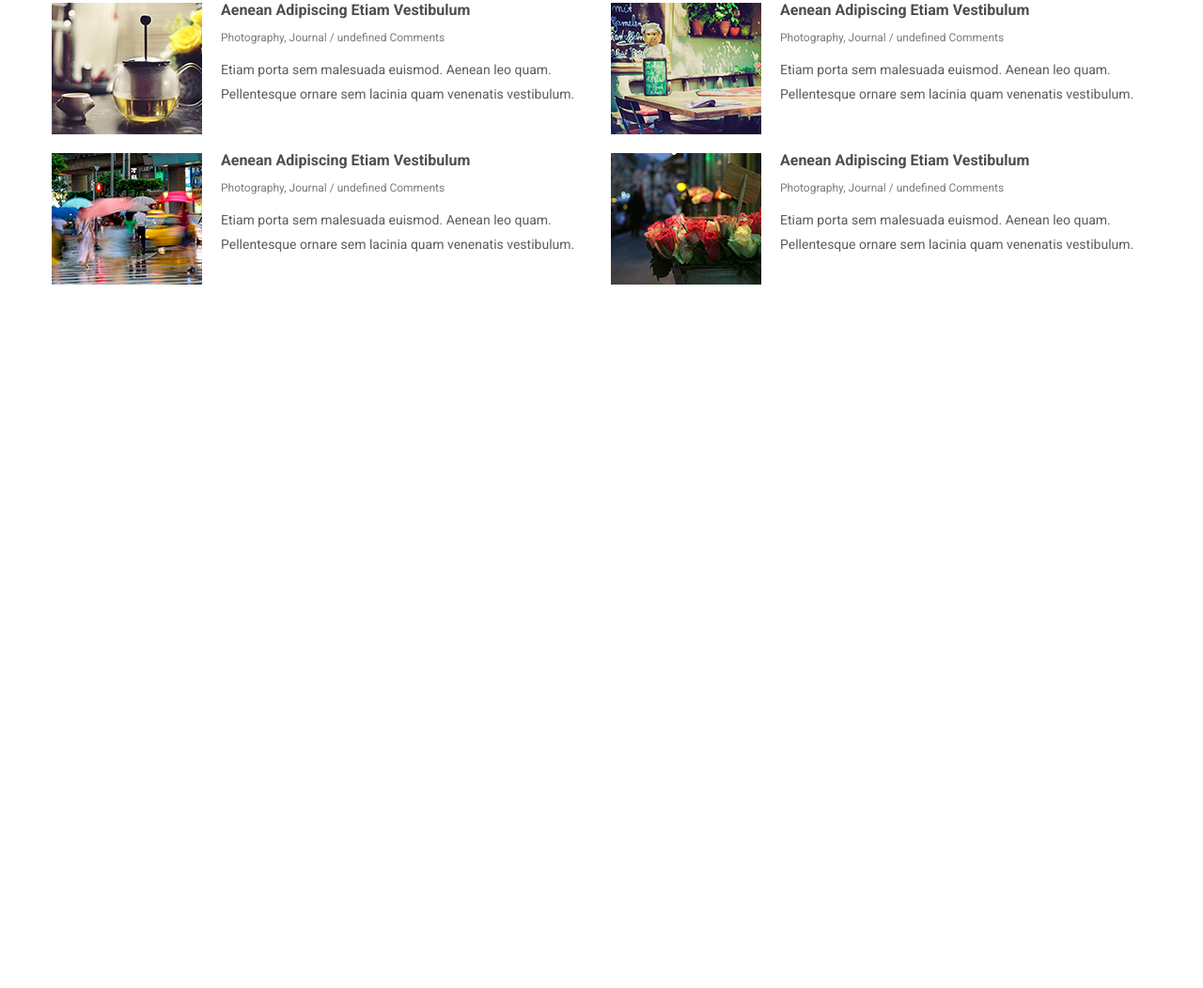
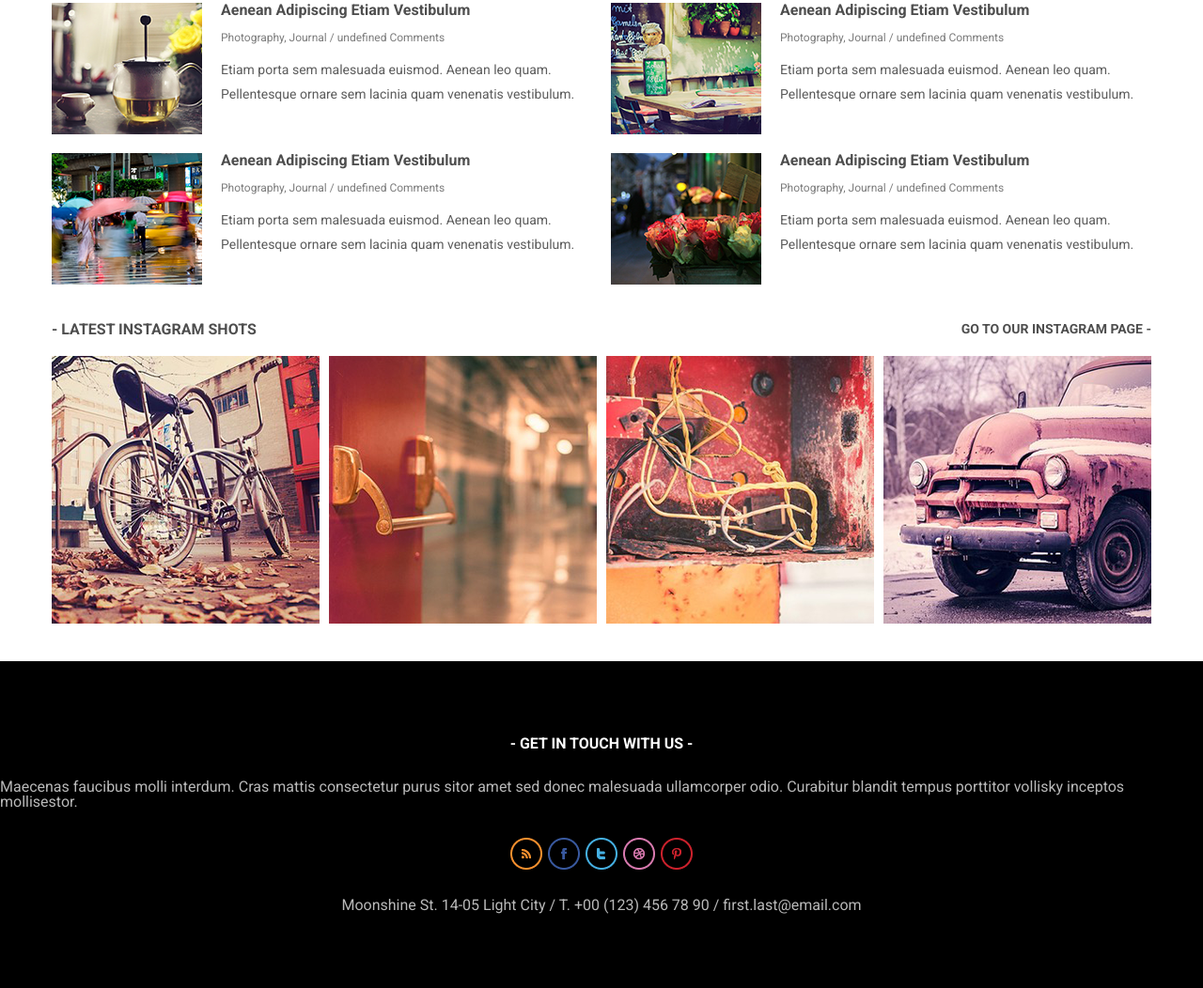
Before and after one commit to DAN-IT-Teens/FS-14t, a plain HTML site: page App-Photographer/index.html in a window 1280 px wide. Shown: the part 740-1792 px from the top of the page at 94% size. Before the commit the page ends 1103 px from the top, so only its background shows below. Drawn offline with nearby package versions, Linux system fonts and the light colour scheme.

Commit message:
added work library lesson

```diff
--- a/App-Photographer/index.html
+++ b/App-Photographer/index.html
@@ -58,6 +58,36 @@
         </div>
     </div>
 
+    <div class="latest-shots container">
+
+        <div class="latest-shots-title-container">
+            <h2 class="title">- Latest Instagram Shots</h2>
+            <a class="link" href="#">go to our instagram page -</a>
+        </div>
+
+        <div class="latest-shots-list">
+
+        </div>
+    </div>
+
+    <div class="footer">
+        <h4 class="footer-title">- get in touch with us -</h4>
+        <p class="footer-subtitle">
+            Maecenas faucibus molli interdum.
+            Cras mattis consectetur purus sitor amet sed donec malesuada ullamcorper odio.
+            Curabitur blandit tempus porttitor vollisky inceptos mollisestor.
+        </p>
+        <div class="social-icons-list">
+            <img src="./images/icons/RSS.png" alt="RSS">
+            <img src="./images/icons/Facebook.png" alt="Facebook">
+            <img src="./images/icons/Twitter.png" alt="Twitter">
+            <img src="./images/icons/Dribbble.png" alt="Dribbble">
+            <img src="./images/icons/Pinterest.png" alt="Pinterest">
+        </div>
+        <p class="footer-text"> Moonshine St. 14-05 Light City   /   T. +00 (123) 456 78 90   /   first.last@email.com</p>
+    </div>
+
+    <script src="https://unpkg.com/sweetalert/dist/sweetalert.min.js"></script>
     <script src="https://cdn.jsdelivr.net/npm/swiper@11/swiper-bundle.min.js"></script>
     <script src="./script.js"></script>
 </body>
--- a/App-Photographer/script.js
+++ b/App-Photographer/script.js
@@ -27,6 +27,13 @@ const recentPosts = [
         commentsAmount: 9,
         description: "Etiam porta sem malesuada euismod. Aenean leo quam. Pellentesque ornare sem lacinia quam venenatis vestibulum."
     },
+]
+
+const latestShots = [
+    "./images/post-5.png",
+    "./images/post-6.png",
+    "./images/post-7.png",
+    "./images/post-8.png",
 ]
 
 
@@ -82,6 +89,22 @@ recentPosts.forEach((post) => {
     containerRecentPost.append(createdPostsCard);
 })
 
+function createLastestShots(image) {
+    const shotImage = document.createElement('img');
+    shotImage.className = 'latest-shots-image';
+    shotImage.src = image;
+    return shotImage;
+}
+
+latestShots.forEach((shot) => {
+    const containerLatestShot = document.querySelector('.latest-shots-list');
+    const createdLatestShot = createLastestShots(shot);
+
+    containerLatestShot.append(createdLatestShot);
+})
+
+// Library
+
 const headerSwiper = new Swiper('.headerSwiper', {
     pagination: {
         el: ".swiper-pagination"
@@ -93,3 +116,22 @@ const headerSwiper = new Swiper('.headerSwiper', {
     effect: "cards",
     grabCursor: true,
 })
+
+const instagramLink = document.querySelector('.link');
+
+instagramLink.addEventListener('click', () => {
+    swal({
+        title: "Попередження!",
+        text: "Данна дія, переведе вас на наш інстаграм аккаунт. Ви впененні?",
+        icon: "warning",
+        buttons: true,
+        dangerMode: true,
+      })
+      .then((willDelete) => {
+        if (willDelete) {
+          location.href = "https://www.instagram.com/daniteducation/";
+        } else {
+          swal("Дякуємо що залишаєтесь з нами!");
+        }
+      });
+})
--- a/App-Photographer/style.css
+++ b/App-Photographer/style.css
@@ -1,6 +1,6 @@
 body {
     font-family: 'Roboto', sans-serif;
-    padding: 20px 0;
+    padding-top: 20px;
 }
 
 .headerSwiper {
@@ -49,6 +49,25 @@ body {
     color: #4E4E4E;
 }
 
+.link {
+    margin-bottom: 20px;
+    font-weight: bold;
+    text-transform: uppercase;
+    text-decoration: none;
+    font-size: 14px;
+    color: #4E4E4E;
+}
+
+.latest-shots-title-container {
+    display: flex;
+    justify-content: space-between;
+}
+
+.latest-shots-list {
+    display: flex;
+    justify-content: space-between;
+}
+
 .recent-posts-list {
     max-width: 1170px;
     display: grid;
@@ -95,6 +114,33 @@ body {
     display: block !important;
 }
 
+.footer {
+    padding: 80px 0;
+    display: flex;
+    flex-direction: column;
+    align-items: center;
+    gap: 30px;
+    background-color: #000000;
+}
+
+.footer-title {
+    font-size: 16px;
+    font-weight: bold;
+    text-transform: uppercase;
+    color: #FFFFFF;
+}
+
+.footer p {
+    font-size: 16px;
+    font-weight: 400;
+    color: #B9B9B9;
+}
+
+.social-icons-list {
+    display: flex;
+    gap: 6px;
+}
+
 @media screen and (max-width: 767px) {
     .menu-button {
         display: block;
```
